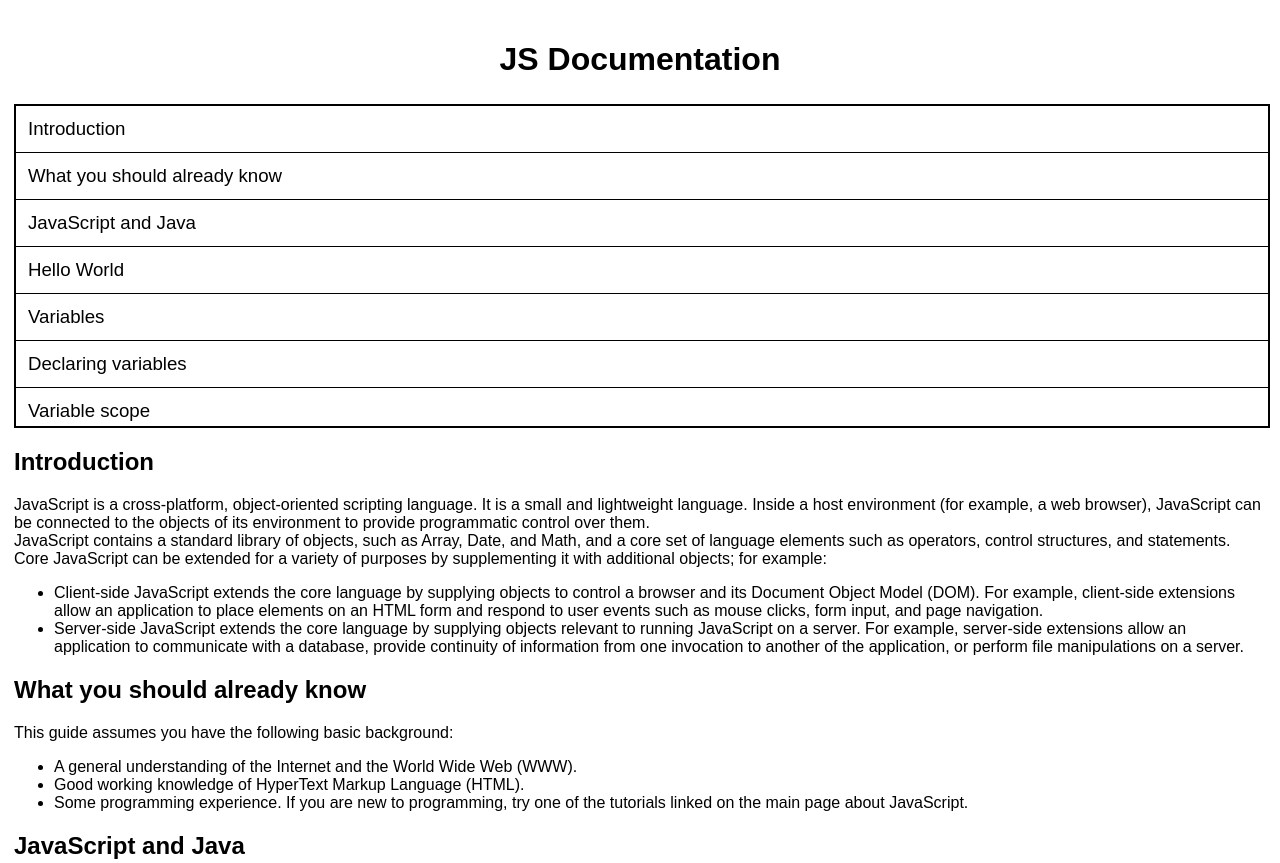
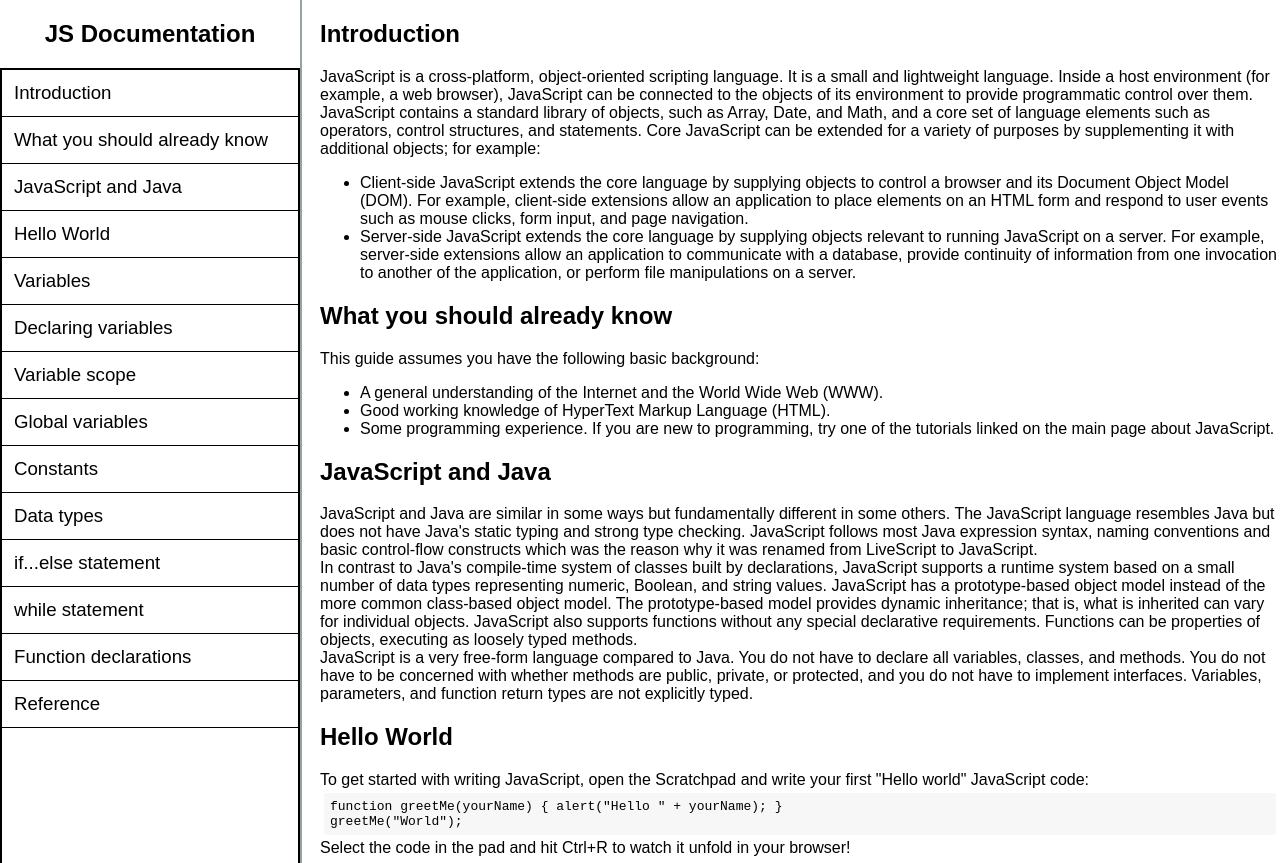
Before and after one commit to sabingoyek7/technical-documentation-page, a plain HTML site: page index.html in a window 1280 px wide. Shown: the top 863 px of the page. Drawn offline with Linux system fonts and the light colour scheme.

Commit message:
The side bar is not ready

```diff
--- a/index.css
+++ b/index.css
@@ -7,14 +7,15 @@ body{
 }
 header h1{
     text-align: center;
-    font-size: xx-large;
+}
+#navbar{
+    width: 100%;
 }
 #navbar div {
     display: flex;
     flex-direction: column;
     overflow-x: hidden;
     overflow-y: scroll;
-    width: 100%;
     height: 40vh;
     border: solid 2px black;
 }
@@ -25,9 +26,7 @@ header h1{
     font-size: 14pt;
     padding: 12px;
 }
-#navbar a:hover{
-    background-color: #99A1A2;
-}
+
 
 code{
     display: block;
@@ -37,6 +36,25 @@ code{
 }
 
 /*for desktop*/
-@media (min-width: 700px){
+@media (min-width: 800px){
+    body{
+        display: flex;
+        flex-direction: row;
+        margin: 0;
+    }
+    #navbar{
+        position: fixed;
+        width: 300px;
+        border-right: 2px solid #99A1A2;
+    }
+    #navbar div{
+        height: 100vh;
+    }
+    #navbar a:hover{
+        background-color: #99A1A2;
+    }
+    #main-doc{
+        margin-left: 320px;
+    }
 
 }
```
